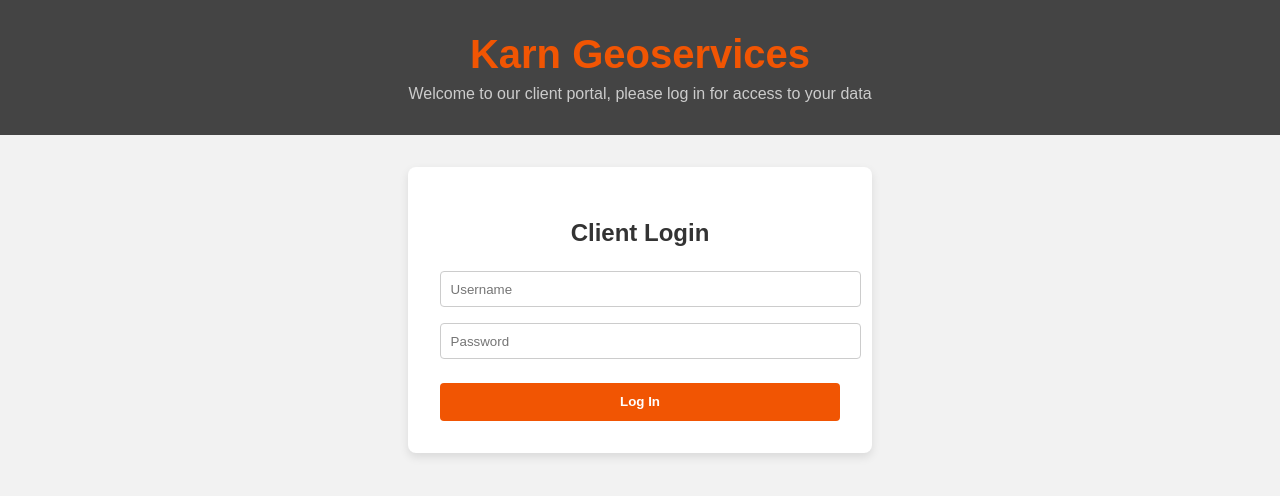
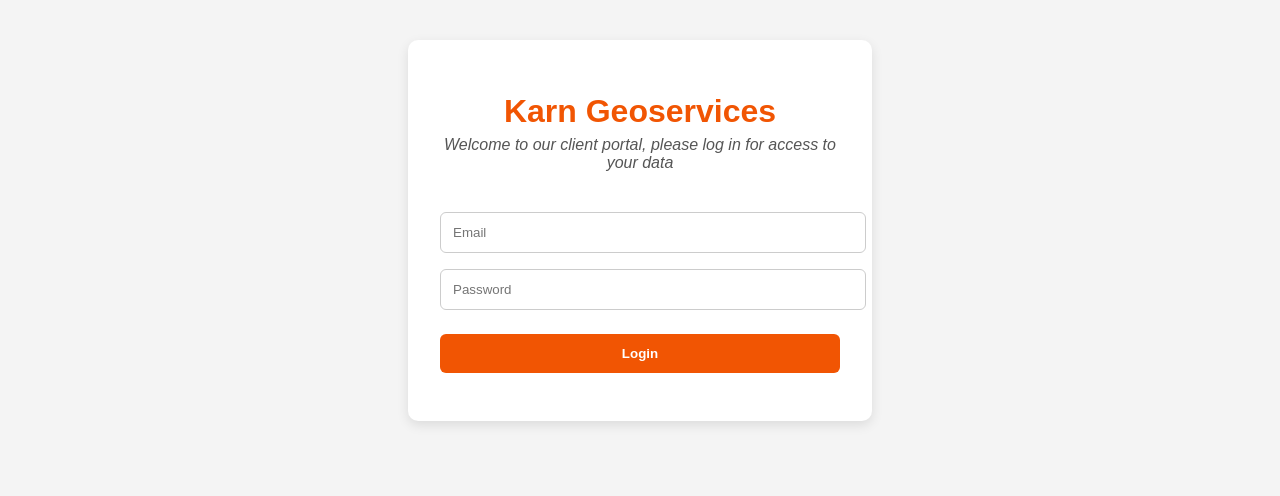
Before and after one commit to KarnOllie/karngeo-client-portal-frontend, a plain HTML site: page index.html in a window 1280 px wide. Drawn offline with Linux system fonts and the light colour scheme.

Commit message:
Update index.html

```diff
--- a/index.html
+++ b/index.html
@@ -6,81 +6,108 @@
   <title>Karn Geoservices Client Portal</title>
   <style>
     body {
-      margin: 0;
       font-family: Arial, sans-serif;
-      background: #f2f2f2;
-      color: #2c3e50;
+      background-color: #f4f4f4;
+      display: flex;
+      flex-direction: column;
+      align-items: center;
+      padding: 2rem;
     }
-
-    header {
-      background-color: #444;
-      padding: 2rem 1rem;
+    .container {
+      background: #fff;
+      border-radius: 10px;
+      padding: 2rem;
+      max-width: 400px;
+      width: 100%;
+      box-shadow: 0 4px 12px rgba(0,0,0,0.1);
       text-align: center;
     }
-
-    .logo {
-      font-size: 2.5rem;
-      font-weight: bold;
+    h1 {
       color: #f15503;
     }
-
-    .tagline {
-      font-size: 1rem;
-      color: #ccc;
-      margin-top: 0.5rem;
+    p.tagline {
+      color: #555;
+      margin-top: -1rem;
+      margin-bottom: 2rem;
+      font-style: italic;
     }
-
-    .login-container {
-      background: white;
-      max-width: 400px;
-      margin: 2rem auto;
-      padding: 2rem;
-      border-radius: 8px;
-      box-shadow: 0 4px 10px rgba(0,0,0,0.1);
-      text-align: center;
-    }
-
-    .login-container h2 {
-      margin-bottom: 1rem;
-      color: #333;
-    }
-
-    .login-container input {
+    input {
       width: 100%;
-      padding: 0.6rem;
+      padding: 0.75rem;
       margin: 0.5rem 0;
       border: 1px solid #ccc;
-      border-radius: 4px;
+      border-radius: 6px;
     }
-
-    .login-container button {
+    button {
+      background-color: #f15503;
+      color: #fff;
+      padding: 0.75rem;
+      border: none;
+      border-radius: 6px;
+      cursor: pointer;
+      margin-top: 1rem;
       width: 100%;
-      padding: 0.7rem;
-      background-color: #f15503;
-      color: white;
-      border: none;
-      border-radius: 4px;
-      cursor: pointer;
       font-weight: bold;
+    }
+    button:hover {
+      background-color: #d94e02;
+    }
+    .message {
       margin-top: 1rem;
-    }
-
-    .login-container button:hover {
-      background-color: #d64800;
+      font-weight: bold;
     }
   </style>
 </head>
 <body>
-  <header>
-    <div class="logo">Karn Geoservices</div>
-    <div class="tagline">Welcome to our client portal, please log in for access to your data</div>
-  </header>
+  <div class="container">
+    <h1>Karn Geoservices</h1>
+    <p class="tagline">Welcome to our client portal, please log in for access to your data</p>
 
-  <div class="login-container">
-    <h2>Client Login</h2>
-    <input type="text" placeholder="Username" />
-    <input type="password" placeholder="Password" />
-    <button disabled>Log In</button>
+    <input type="email" id="email" placeholder="Email" required />
+    <input type="password" id="password" placeholder="Password" required />
+    <button onclick="login()">Login</button>
+
+    <p class="message" id="login-message"></p>
   </div>
+
+  <script>
+    async function login() {
+      const email = document.getElementById("email").value.trim();
+      const password = document.getElementById("password").value.trim();
+      const messageEl = document.getElementById("login-message");
+
+      messageEl.innerText = "";
+
+      if (!email || !password) {
+        messageEl.innerText = "Please enter both email and password.";
+        messageEl.style.color = "red";
+        return;
+      }
+
+      try {
+        const res = await fetch("https://karngeo-client-portal.onrender.com/login", {
+          method: "POST",
+          headers: { "Content-Type": "application/json" },
+          body: JSON.stringify({ email, password })
+        });
+
+        const data = await res.json();
+
+        if (res.ok && data.access_token) {
+          localStorage.setItem("token", data.access_token);
+          messageEl.innerText = "Login successful!";
+          messageEl.style.color = "green";
+          // Later: redirect to dashboard or viewer page
+        } else {
+          messageEl.innerText = data.detail || "Login failed.";
+          messageEl.style.color = "red";
+        }
+      } catch (err) {
+        console.error(err);
+        messageEl.innerText = "Server error. Please try again.";
+        messageEl.style.color = "red";
+      }
+    }
+  </script>
 </body>
 </html>
```
